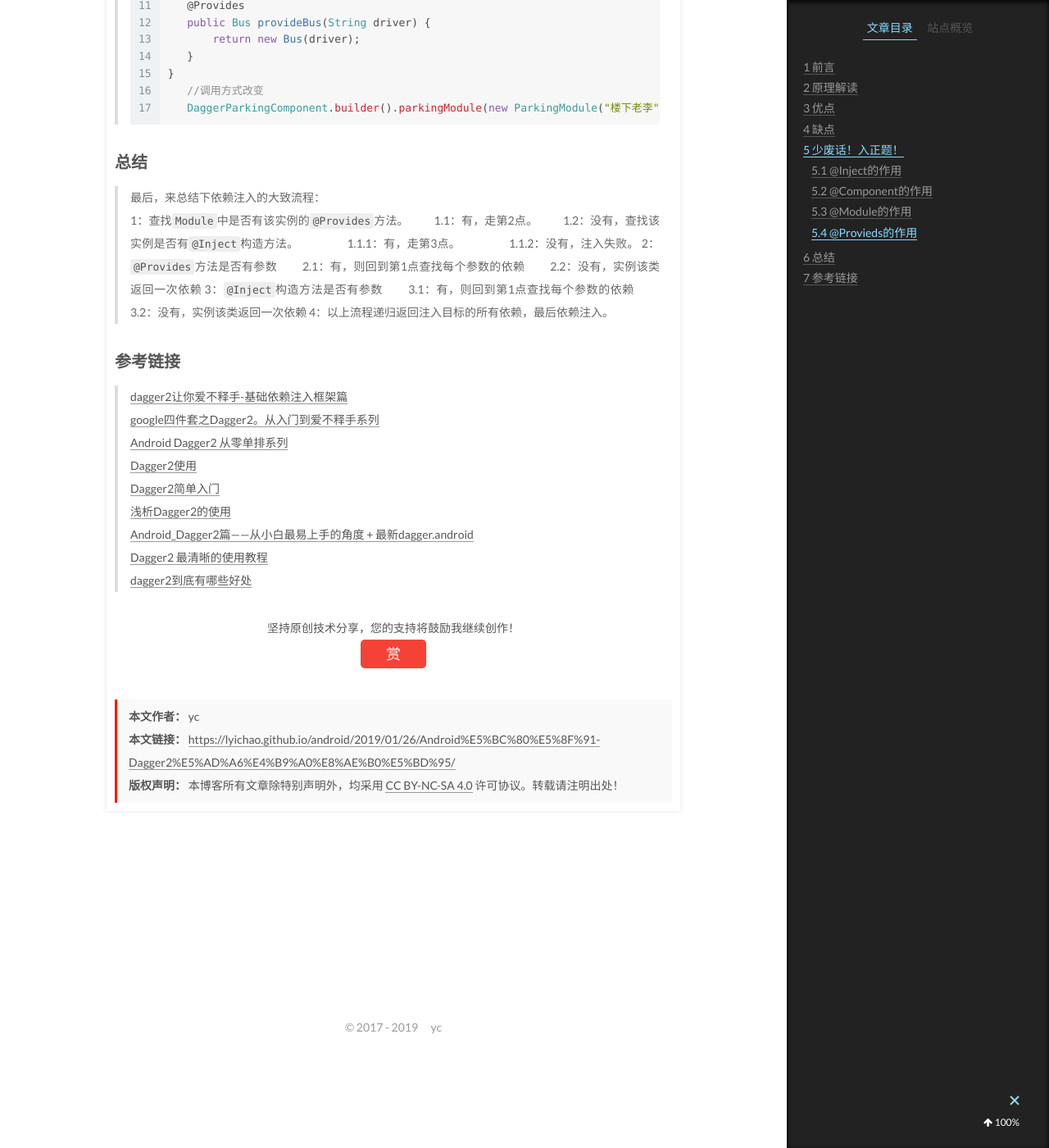
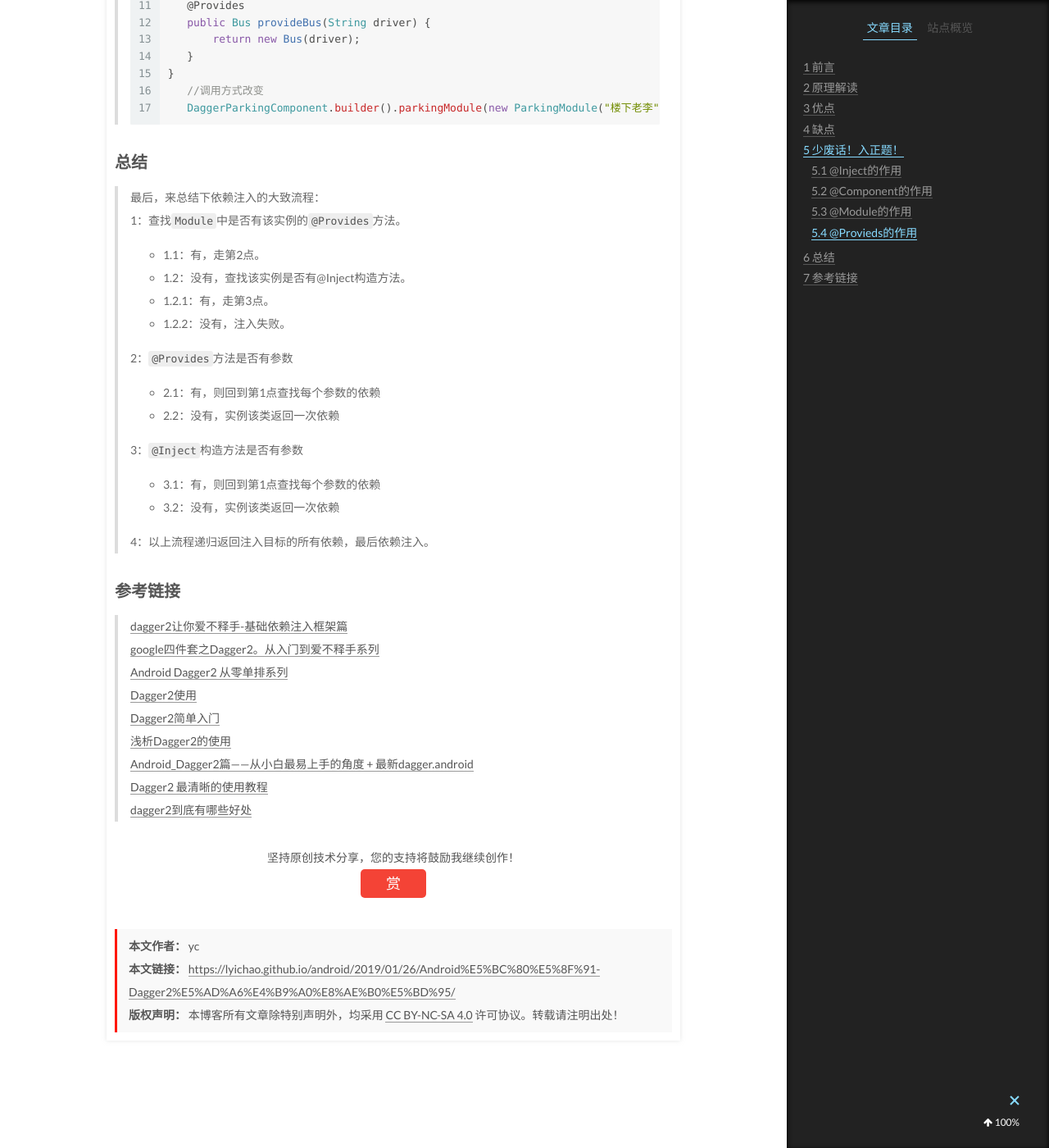
Before and after one commit to lyichao/lyichao.github.io, a Jekyll site: the page built from _posts/Android/2019-01-26-Android开发-Dagger2学习记录.md, in a window 1280 px wide and 1400 px high, scrolled down 5285 px. Shown: the whole window at 82% size. Built offline with Jekyll 4.4.1, drawn with Linux system fonts in a browser that asks for light colours; comment, search, counter and statistics services are not loaded.

Commit message:
更新文章

```diff
--- a/_posts/Android/2019-01-26-Android开发-Dagger2学习记录.md
+++ b/_posts/Android/2019-01-26-Android开发-Dagger2学习记录.md
@@ -226,17 +226,23 @@ updated: 2019-01-26 10:22:12
 >最后，来总结下依赖注入的大致流程：
 >
 >1：查找`Module`中是否有该实例的`@Provides`方法。
->   1.1：有，走第2点。
->   1.2：没有，查找该实例是否有`@Inject`构造方法。
->     1.1.1：有，走第3点。
->     1.1.2：没有，注入失败。
-> 2：`@Provides`方法是否有参数
->   2.1：有，则回到第1点查找每个参数的依赖
->   2.2：没有，实例该类返回一次依赖
-> 3：`@Inject`构造方法是否有参数
->   3.1：有，则回到第1点查找每个参数的依赖
->   3.2：没有，实例该类返回一次依赖
-> 4：以上流程递归返回注入目标的所有依赖，最后依赖注入。
+>
+>- 1.1：有，走第2点。
+>- 1.2：没有，查找该实例是否有@Inject构造方法。
+>  - 1.2.1：有，走第3点。
+>  - 1.2.2：没有，注入失败。
+>
+>2：`@Provides`方法是否有参数
+>
+>- 2.1：有，则回到第1点查找每个参数的依赖
+>- 2.2：没有，实例该类返回一次依赖
+>
+>3：`@Inject`构造方法是否有参数
+>
+>- 3.1：有，则回到第1点查找每个参数的依赖
+>- 3.2：没有，实例该类返回一次依赖
+>
+>4：以上流程递归返回注入目标的所有依赖，最后依赖注入。
 >
 >
 
```
